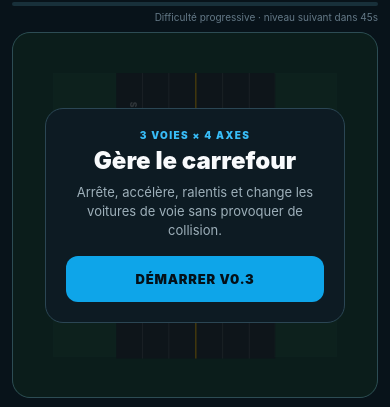
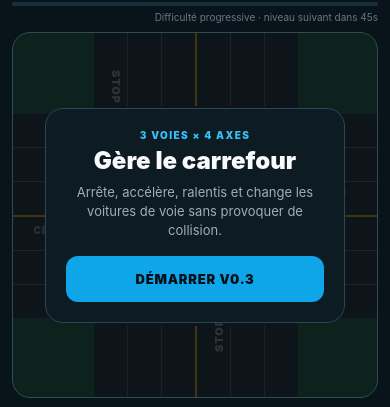
Before and after one commit to keany-albertini/Mobile_App, a React Native app: screen / in a window 390 px wide. Shown: the part 117-524 px from the top of the page. Built offline with nearby package versions, Linux system fonts and the light colour scheme.

Commit message:
fix: extend road approaches with larger centered world

```diff
--- a/App.js
+++ b/App.js
@@ -9,7 +9,7 @@ import {
 import { StatusBar } from 'expo-status-bar';
 
 const LANE_COUNT = 3;
-const CAMERA_SCALE = 0.78;
+const WORLD_SCALE = 1.45;
 const DIRECTIONS = ['north', 'south', 'west', 'east'];
 const CAR_COLORS = [
   '#38bdf8',
@@ -45,7 +45,8 @@ const isVertical = (direction) =>
   direction === 'north' || direction === 'south';
 
 const makeGeometry = (size) => {
-  const roadWidth = size * 0.56;
+  const viewportSize = size / WORLD_SCALE;
+  const roadWidth = viewportSize * 0.56;
   const roadHalf = roadWidth / 2;
   const laneWidth = roadWidth / (LANE_COUNT * 2);
   const carLength = laneWidth * 1.23;
@@ -580,7 +581,7 @@ export default function App() {
 
       elapsedRef.current += delta;
       const currentLevel = 1 + Math.floor(elapsedRef.current / 45);
-      const geometry = makeGeometry(boardSize);
+      const geometry = makeGeometry(boardSize * WORLD_SCALE);
       const baseSpeed =
         boardSize *
         (0.19 + Math.min(currentLevel - 1, 12) * 0.0045);
@@ -689,7 +690,7 @@ export default function App() {
     (carId) => {
       if (statusRef.current !== 'running' || boardSize <= 0) return;
 
-      const geometry = makeGeometry(boardSize);
+      const geometry = makeGeometry(boardSize * WORLD_SCALE);
       let action = '';
 
       const nextCars = carsRef.current.map((car) => {
@@ -859,16 +860,28 @@ export default function App() {
         >
           <View
             pointerEvents="box-none"
-            style={[styles.sceneLayer, { transform: [{ scale: CAMERA_SCALE }] }]}
+            style={[
+              styles.sceneLayer,
+              boardSize > 0
+                ? {
+                    width: boardSize * WORLD_SCALE,
+                    height: boardSize * WORLD_SCALE,
+                    left: -(boardSize * (WORLD_SCALE - 1)) / 2,
+                    top: -(boardSize * (WORLD_SCALE - 1)) / 2,
+                  }
+                : null,
+            ]}
           >
-            {boardSize > 0 ? <RoadScene size={boardSize} /> : null}
+            {boardSize > 0 ? (
+              <RoadScene size={boardSize * WORLD_SCALE} />
+            ) : null}
 
             {boardSize > 0
               ? cars.map((car) => (
                   <Car
                     key={car.id}
                     car={car}
-                    size={boardSize}
+                    size={boardSize * WORLD_SCALE}
                     onGesture={handleGesture}
                     crashed={crashedIds.includes(car.id)}
                   />
@@ -1080,7 +1093,7 @@ const styles = StyleSheet.create({
     borderColor: '#2d4c54',
   },
   sceneLayer: {
-    ...StyleSheet.absoluteFillObject,
+    position: 'absolute',
   },
   grass: {
     backgroundColor: '#245944',
```
